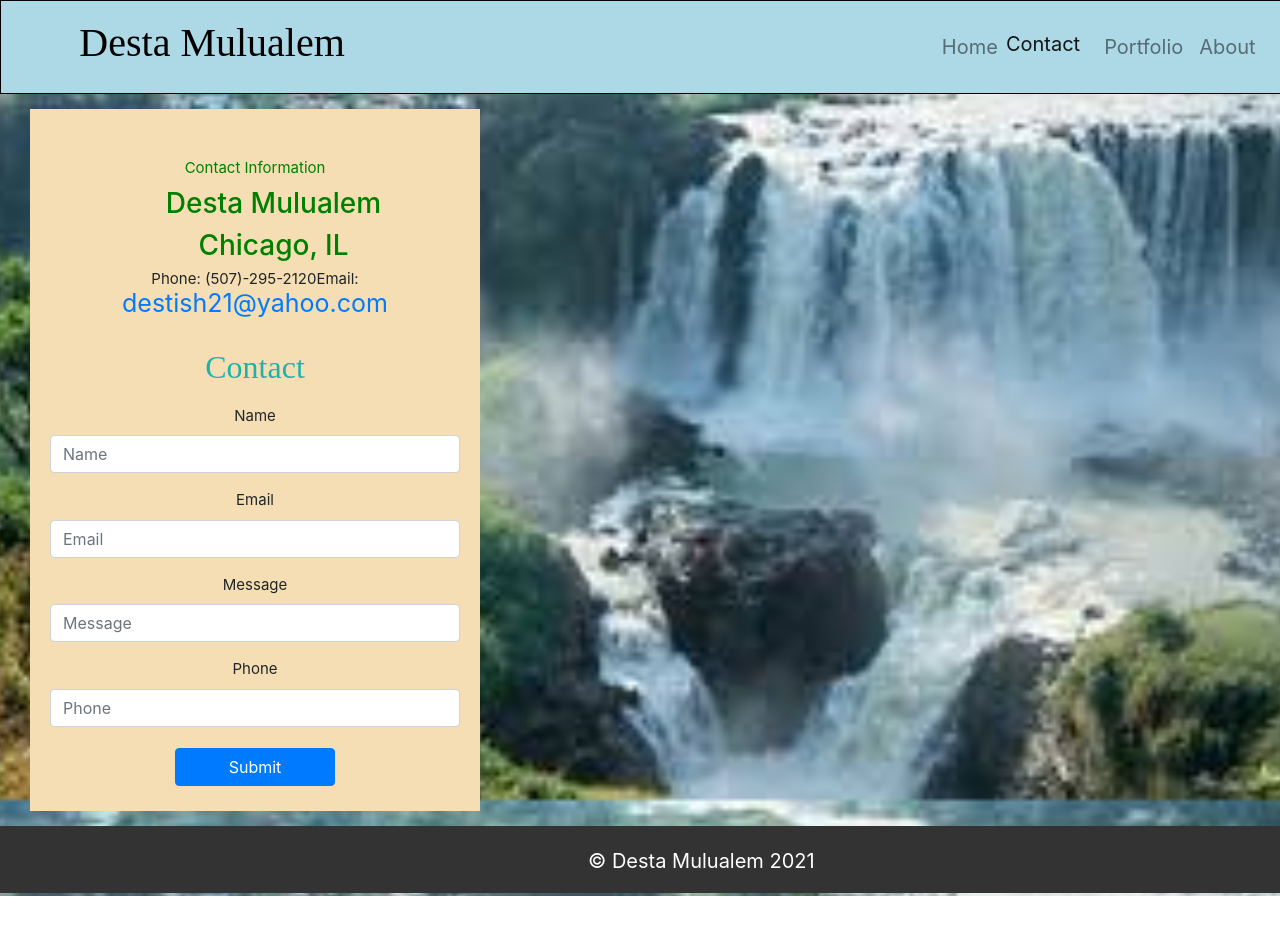
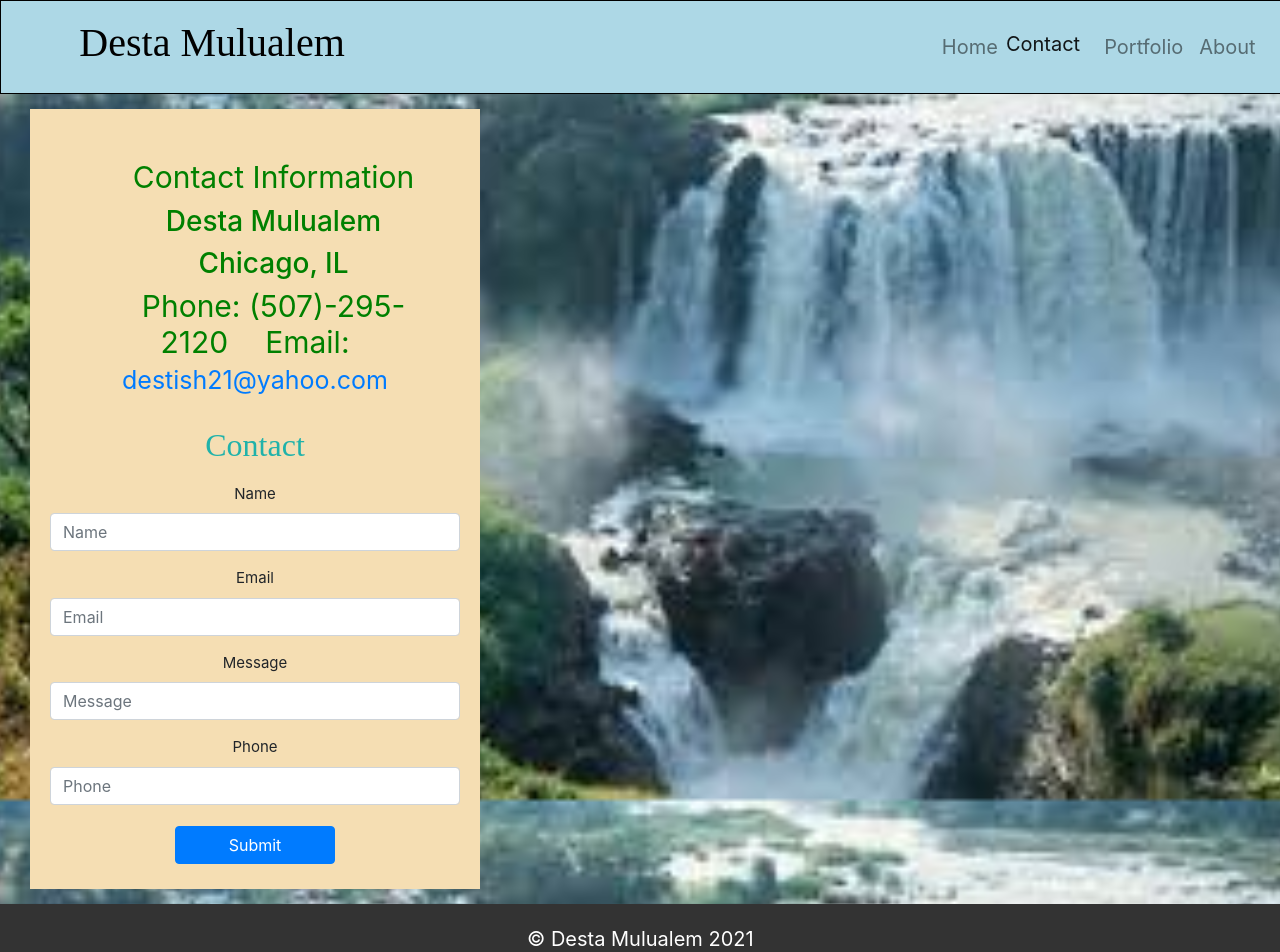
Before and after one commit to destish21/react_portfolio_20, a React (Create React App) app: page /contact in a window 1280 px wide. Shown: the top 952 px of the page. Before the commit the page ends 896 px from the top, so only its background shows below. Built offline with nearby package versions, Linux system fonts and the light colour scheme.

Commit message:
Updated styles contact.css

```diff
--- a/src/components/Contact/contact.css
+++ b/src/components/Contact/contact.css
@@ -4,8 +4,6 @@
 .bg-dark {
     background-color: #343a40!important;
 }
-
-
 
  body {
     margin: 0px;
@@ -70,7 +68,7 @@
     color: green;
 }
 
- p {
+ pC {
     padding: 0;
     color: green;
     font-size: 30px;
@@ -118,23 +116,6 @@
     color: blue;
 }
 
- /* footer {
-     background-color: #333;
-     color: #efeee7;
-     position: relative;
-     height: 4.22rem;
-     padding:0 30px;
-     bottom:0px;
-     width: 100%;
-    }
-
- footer p{
-        text-align: center;
-        padding-bottom:20px;
-        color: white;
-        font-size: 20px;
-    } */
-
  @media screen  and (max-width:425px) {
     .navbar{
         width: 105vw;
```
